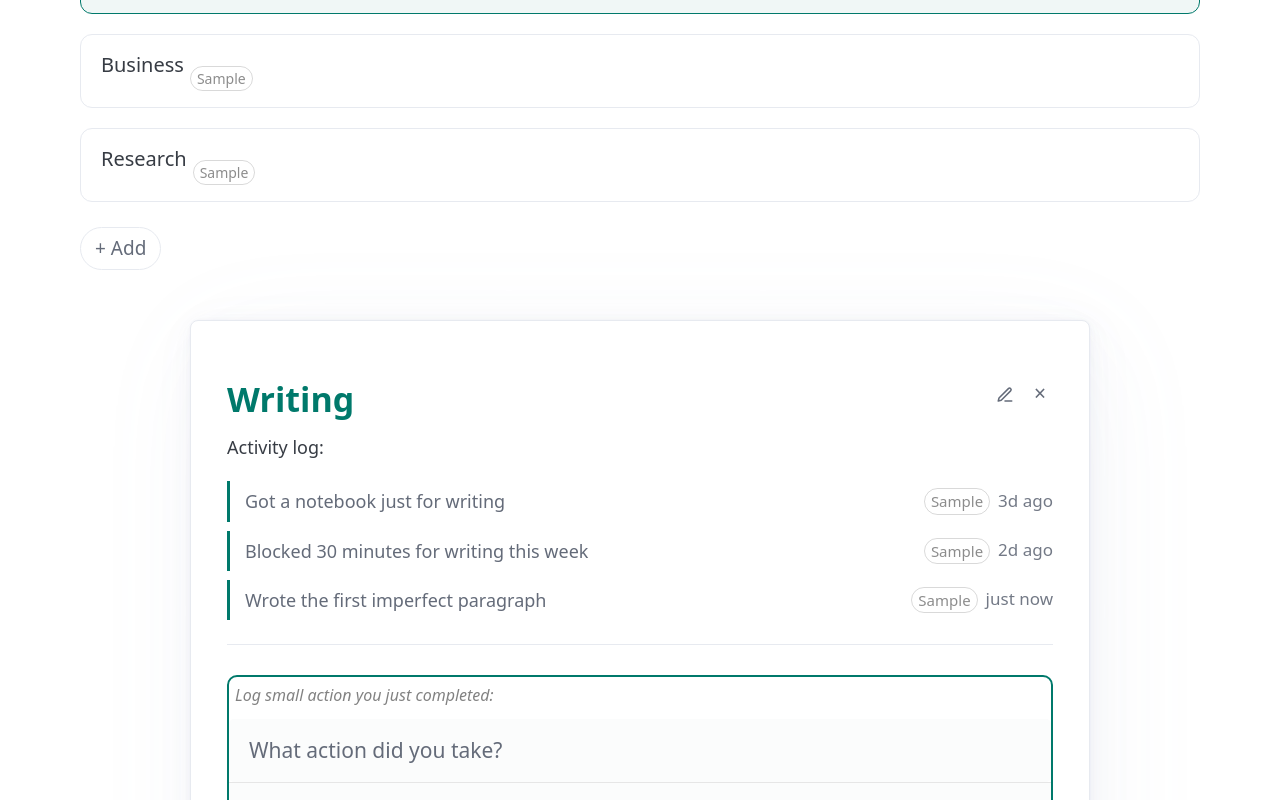
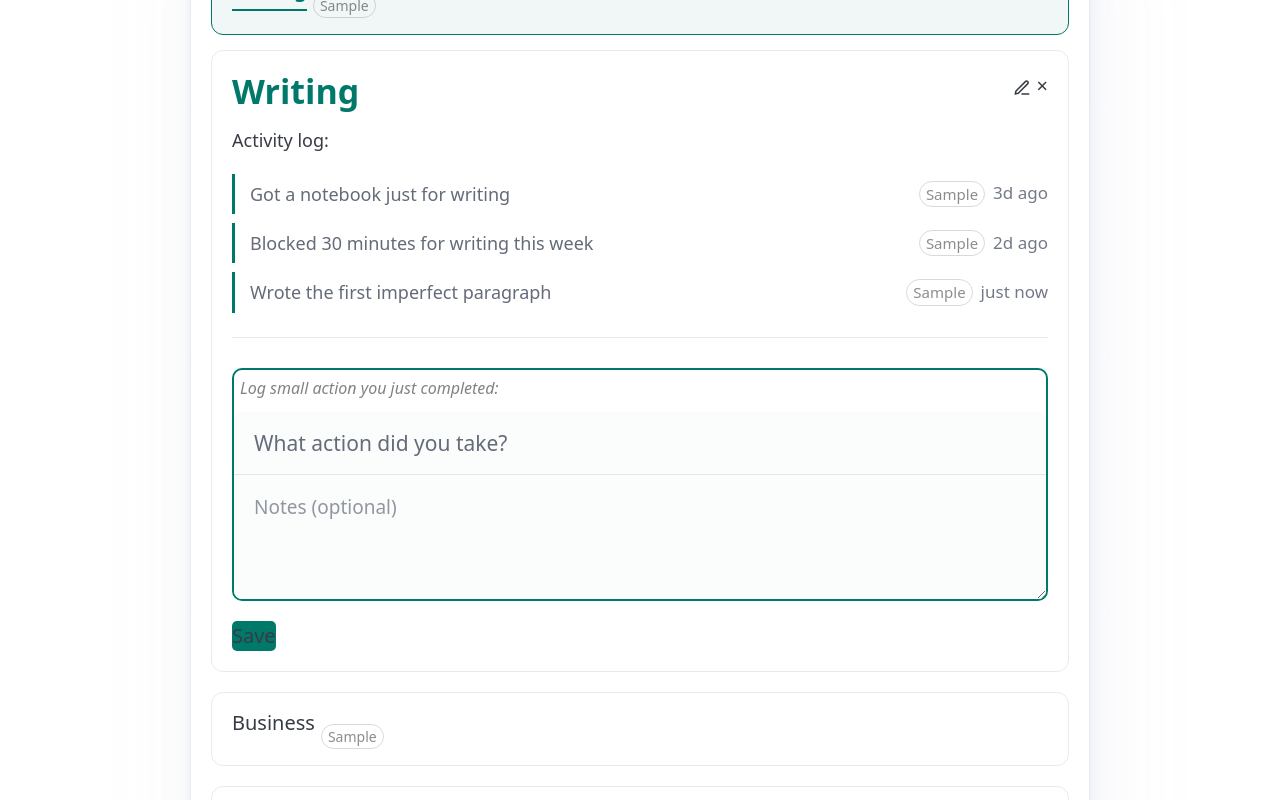
Before and after one commit to rutaio/gobackapp, a React (Vite) app in the folder frontend/: page / in a window 1280 px wide. Shown: the part 660-1460 px from the top of the page. Built offline with nearby package versions, Linux system fonts and the light colour scheme; no server answers.

Commit message:
experiment: render selected thread inline inside thread list

```diff
--- a/frontend/src/components/ThreadTab.tsx
+++ b/frontend/src/components/ThreadTab.tsx
@@ -7,20 +7,11 @@ interface ThreadTabProps {
   onSelectThread: (threadId: string) => void;
 }
 
-export const ThreadTab = ({
-  thread,
-  isSelected,
-  onSelectThread,
-}: ThreadTabProps) => {
+export const ThreadTab = ({ thread, onSelectThread }: ThreadTabProps) => {
   return (
-    <li
-      className={`thread-tab ${isSelected ? 'is-selected' : ''}`}
-      data-testid="thread-item"
-    >
-      <button type="button" onClick={() => onSelectThread(thread.id)}>
-        <span data-testid="thread-name">{thread.name}</span>
-        {thread.isSeed && <span className="thread-badge">Sample</span>}
-      </button>
-    </li>
+    <button type="button" onClick={() => onSelectThread(thread.id)}>
+      <span data-testid="thread-name">{thread.name}</span>
+      {thread.isSeed && <span className="thread-badge">Sample</span>}
+    </button>
   );
 };
--- a/frontend/src/components/ThreadsTabs.tsx
+++ b/frontend/src/components/ThreadsTabs.tsx
@@ -1,13 +1,36 @@
 import '../styles/components/threads-tabs.css';
-import type { Thread } from '../types/types';
 import { ThreadTab } from './ThreadTab';
 import { useState } from 'react';
+import type { Thread, Checkin } from '../types/types';
+import { CheckinForm } from './CheckinForm';
+import { SelectedThreadHeader } from './SelectedThreadHeader';
+import { CheckinsHistory } from './CheckinsHistory';
 
 interface ThreadsTabsProps {
   threads: Thread[];
   selectedThreadId: string | null;
   onSelectThread: (threadId: string) => void;
   onAddThread: (newThreadName: string) => void;
+
+  selectedThread: Thread | null;
+  checkinTitle: string;
+  checkinNote: string;
+  onCheckinTitleChange: (value: string) => void;
+  onCheckinNoteChange: (value: string) => void;
+  onSubmit: (event: React.FormEvent) => void;
+  checkinsForSelectedThread: Checkin[];
+
+  editingThreadId: string | null;
+  onStartEditing: (threadId: string) => void;
+  onCancelEditing: () => void;
+  onRenameConfirm: (threadId: string, newName: string) => void;
+
+  threadIdPendingArchive: string | null;
+  onRequestArchiveThread: (threadId: string) => void;
+  onConfirmArchiveThread: (threadId: string) => void;
+  onCancelArchiveThread: () => void;
+
+  checkinsCountForSelectedThread: number;
 }
 
 export const ThreadsTabs = ({
@@ -15,6 +38,26 @@ export const ThreadsTabs = ({
   selectedThreadId,
   onSelectThread,
   onAddThread,
+
+  selectedThread,
+  checkinTitle,
+  checkinNote,
+  onCheckinTitleChange,
+  onCheckinNoteChange,
+  onSubmit,
+  checkinsForSelectedThread,
+
+  editingThreadId,
+  onStartEditing,
+  onCancelEditing,
+  onRenameConfirm,
+
+  threadIdPendingArchive,
+  onRequestArchiveThread,
+  onConfirmArchiveThread,
+  onCancelArchiveThread,
+
+  checkinsCountForSelectedThread,
 }: ThreadsTabsProps) => {
   const [isAdding, setIsAdding] = useState(false);
   const [newThreadName, setNewThreadName] = useState('');
@@ -46,14 +89,52 @@ export const ThreadsTabs = ({
           aria-label="Activities list"
         >
           <ul className="threads-tabs__ul">
-            {visibleThreads.map((thread) => (
-              <ThreadTab
-                key={thread.id}
-                thread={thread}
-                isSelected={thread.id === selectedThreadId}
-                onSelectThread={onSelectThread}
-              />
-            ))}
+            {visibleThreads.map((thread) => {
+              const isSelected = thread.id === selectedThreadId;
+
+              return (
+                <li
+                  key={thread.id}
+                  className={`thread-tab ${isSelected ? 'is-selected' : ''}`}
+                  data-testid="thread-item"
+                >
+                  <ThreadTab
+                    thread={thread}
+                    isSelected={isSelected}
+                    onSelectThread={onSelectThread}
+                  />
+
+                  {isSelected && selectedThread && (
+                    <div className="thread-tab__expanded">
+                      <SelectedThreadHeader
+                        selectedThread={selectedThread}
+                        editingThreadId={editingThreadId}
+                        onStartEditing={onStartEditing}
+                        onCancelEditing={onCancelEditing}
+                        onRenameConfirm={onRenameConfirm}
+                        threadIdPendingArchive={threadIdPendingArchive}
+                        onRequestArchiveThread={onRequestArchiveThread}
+                        onConfirmArchiveThread={onConfirmArchiveThread}
+                        onCancelArchiveThread={onCancelArchiveThread}
+                        checkinsCountForSelectedThread={
+                          checkinsCountForSelectedThread
+                        }
+                      />
+
+                      <CheckinsHistory checkins={checkinsForSelectedThread} />
+
+                      <CheckinForm
+                        checkinTitle={checkinTitle}
+                        checkinNote={checkinNote}
+                        onCheckinTitleChange={onCheckinTitleChange}
+                        onCheckinNoteChange={onCheckinNoteChange}
+                        onSubmit={onSubmit}
+                      />
+                    </div>
+                  )}
+                </li>
+              );
+            })}
           </ul>
         </div>
 
--- a/frontend/src/pages/HomePage.tsx
+++ b/frontend/src/pages/HomePage.tsx
@@ -5,7 +5,6 @@ import '../styles/pages/home.css';
 import { threads } from '../data/threads';
 import { useState, useRef, useEffect } from 'react';
 import { ThreadsTabs } from '../components/ThreadsTabs';
-import { GoBackCard } from '../components/GoBackCard';
 import type { Checkin } from '../types/types';
 import { Footer } from '../components/Footer';
 import { Header } from '../components/Header';
@@ -388,18 +387,14 @@ export const HomePage = () => {
           <LoginPrompt />
         ) : (
           <>
-            <ThreadsTabs
-              threads={threadsState}
-              selectedThreadId={selectedThreadId}
-              onSelectThread={handleThreadClick}
-              onAddThread={handleAddThread}
-            />
-
             <article className="panel goback-panel" ref={gobackSectionRef}>
-              <GoBackCard
-                isLoadingSelection={isBootstrappingAuthWorkspace}
+              <ThreadsTabs
+                threads={threadsState}
+                selectedThreadId={selectedThreadId}
+                onSelectThread={handleThreadClick}
+                onAddThread={handleAddThread}
+                selectedThread={selectedThreadData}
                 checkinsForSelectedThread={selectedThreadCheckins}
-                selectedThread={selectedThreadData}
                 checkinTitle={checkinTitle}
                 checkinNote={checkinNote}
                 onCheckinTitleChange={setCheckinTitle}
--- a/frontend/src/styles/components/thread-tab.css
+++ b/frontend/src/styles/components/thread-tab.css
@@ -7,6 +7,11 @@
   color: inherit;
   cursor: pointer;
   text-decoration: none;
+}
+
+.thread-tab__button {
+  width: 100%;
+  text-align: left;
 }
 
 .thread-badge {
--- a/frontend/src/styles/components/threads-tabs.css
+++ b/frontend/src/styles/components/threads-tabs.css
@@ -1,5 +1,14 @@
 .threads-tabs {
   margin: 1.25rem 0 1.5rem;
+}
+
+/* new */
+.thread-tab__expanded {
+  margin-top: 0.75rem;
+  padding: 1rem;
+  border: 1px solid var(--pico-muted-border-color);
+  border-radius: 12px;
+  background: #fff;
 }
 
 /* ROW: label + scrollable list */
```
